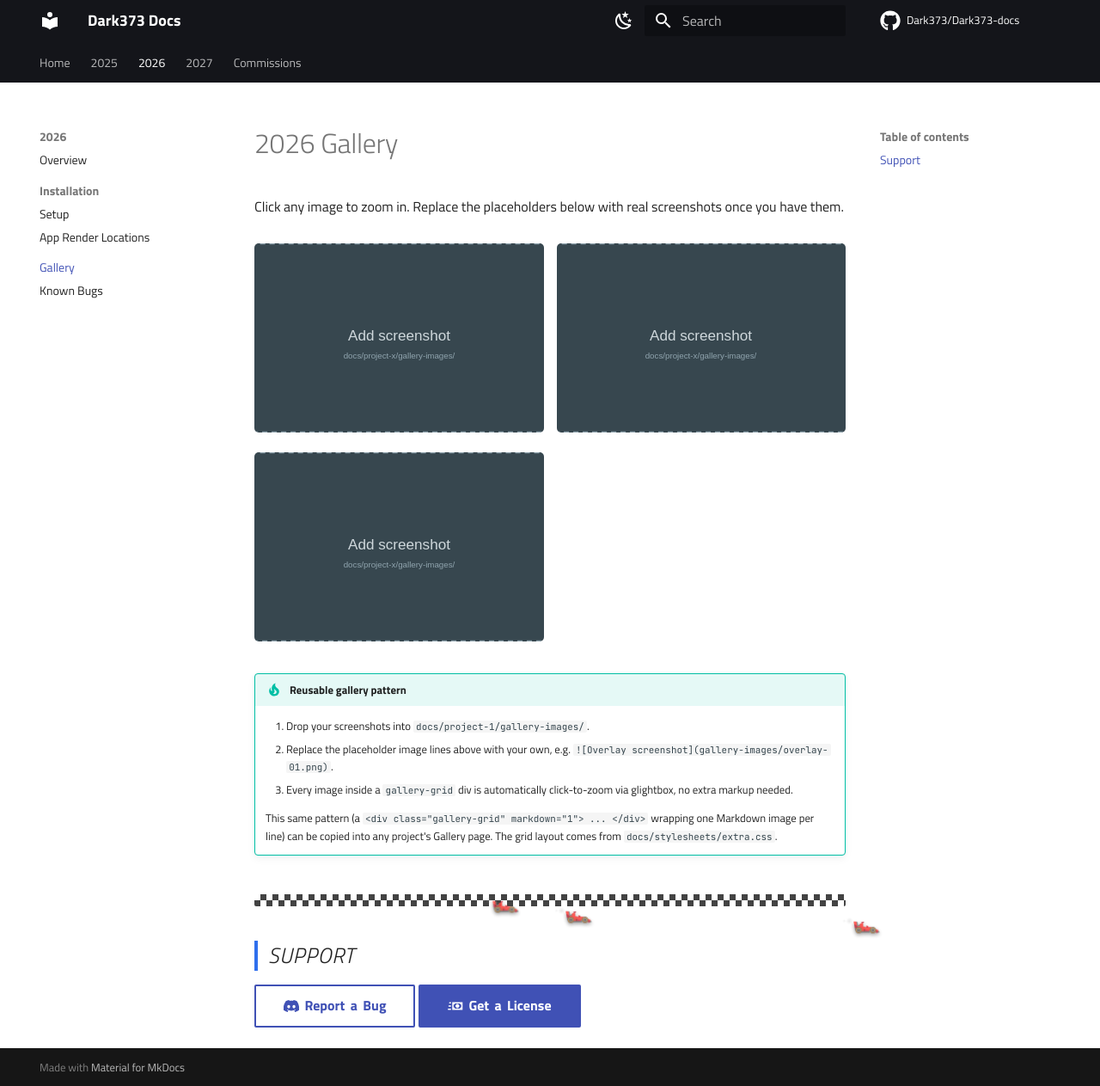
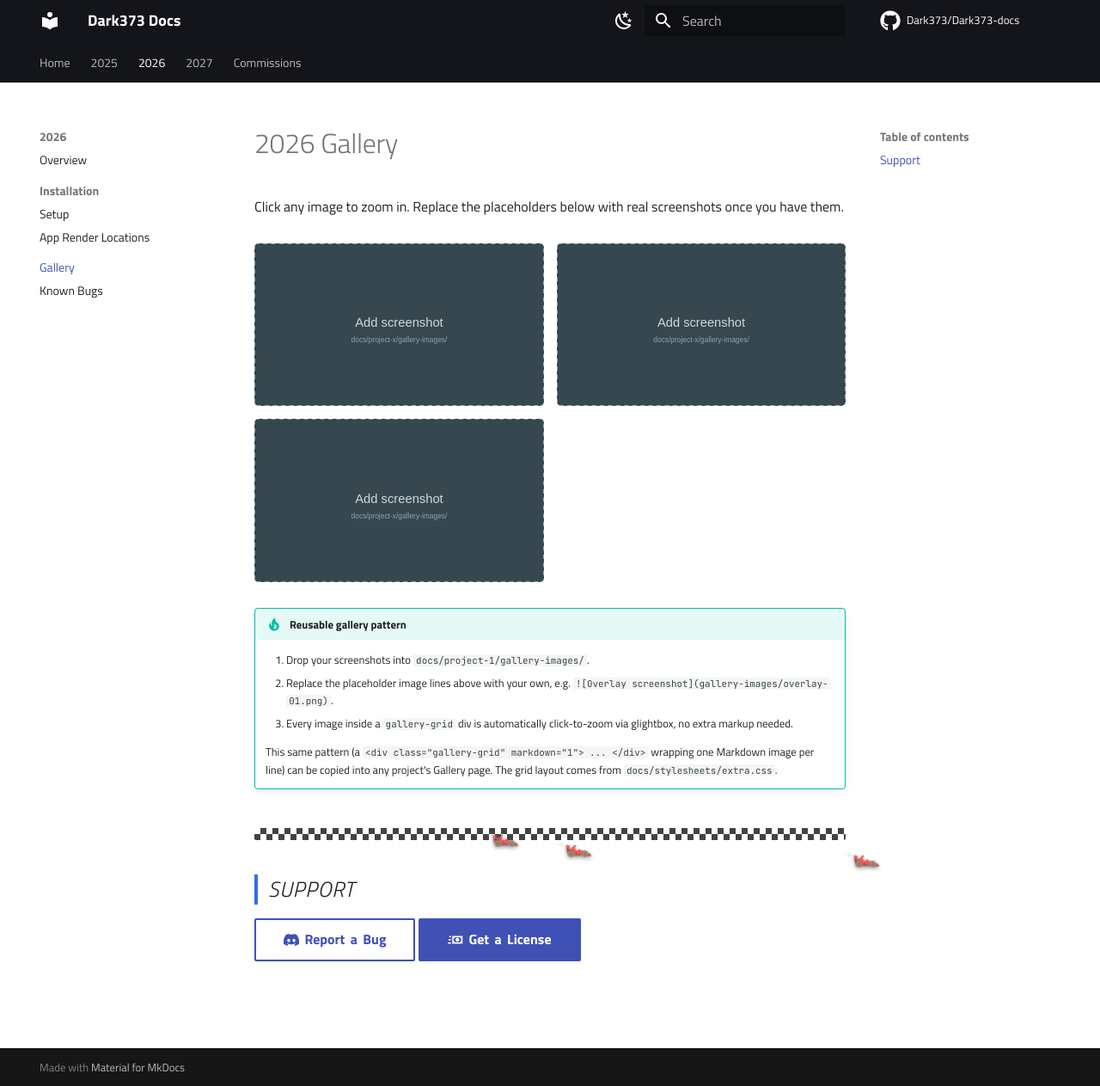
Before and after one commit to Dark373/Dark373-docs, an MkDocs documentation site: the page built from docs/project-1/gallery.md, in a window 1280 px wide and 1263 px high. Shown: the whole window at 86% size. Built offline with MkDocs 1.6.1 and Material for MkDocs 9.7.7, drawn with Linux system fonts in a browser that asks for light colours; comment, search, counter and statistics services are not loaded.

Commit message:
Switch gallery grid to masonry so images keep their native aspect ratio
The old .gallery-grid used a fixed height:220px + object-fit:cover,
cropping every image into a uniform tile — noticeable now that the 2025
gallery has 38 real renders in a mix of portrait and widescreen. Rebuilt
it with CSS multi-column layout (masonry-style: variable-height items
packed into balanced columns) instead of CSS Grid, since Grid's own
masonry mode (grid-template-rows: masonry) is Firefox-only and unsupported
in Chromium. break-inside: avoid on glightbox's wrapper keeps a tall image
from splitting across two columns.

Verified with Playwright: rendered aspect ratio matches natural aspect
ratio exactly on every checked image (no cropping), masonry packing looks
correct at desktop width, collapses cleanly to one column on mobile, and
lightbox zoom still works.

Co-Authored-By: Claude Sonnet 5 <noreply@anthropic.com>
Claude-Session: https://claude.ai/code/session_01WEWdRkUQPkz2PnDqHzXaDT

```diff
--- a/docs/stylesheets/extra.css
+++ b/docs/stylesheets/extra.css
@@ -42,35 +42,51 @@ html.f1-section-yellow {
   content: "🛞  ";
 }
 
-/* Reusable image gallery grid.
-   Wrap a block of Markdown images in a <div class="gallery-grid" markdown="1">
-   (see any project's Gallery page for the pattern) and glightbox will
-   automatically turn each image into a click-to-zoom lightbox. */
+/* Reusable image gallery grid — a masonry layout (CSS multi-column, not
+   CSS Grid) so images keep their native aspect ratio instead of being
+   cover-cropped into uniform tiles. Wrap a block of Markdown images in a
+   <div class="gallery-grid" markdown="1"> (see any project's Gallery page
+   for the pattern) and glightbox will automatically turn each image into
+   a click-to-zoom lightbox.
+   CSS Grid's own masonry mode (grid-template-rows: masonry) would have
+   been the more obvious tool here, but it's Firefox-only — unsupported in
+   every Chromium browser, which is most of this site's audience. Columns
+   is the well-supported way to get variable-height items packed without
+   locking every item in a row to the same height. */
 .gallery-grid {
-  display: grid;
-  grid-template-columns: repeat(auto-fill, minmax(240px, 1fr));
-  gap: 0.75rem;
+  columns: 4 240px;
+  column-gap: 0.75rem;
   margin: 1.5rem 0;
 }
 
 /* Consecutive Markdown image lines with no blank line between them compile
    into ONE shared <p> holding every image, not one <p> per image (confirmed
    by inspecting actual build output, not assumed) — so without this rule,
-   .gallery-grid's CSS grid only ever has that single paragraph as its one
-   direct child, and every image just stacks in a single column regardless
-   of viewport width. display:contents removes the <p>'s own box from the
-   layout tree entirely, promoting its children (glightbox's <a> wrappers)
-   to be direct grid items instead, which is what actually makes this a
-   grid — without requiring gallery authors to remember blank lines between
-   every image. */
+   every image would flow as ordinary inline content inside that single
+   paragraph instead of being packed into the gallery's columns.
+   display:contents removes the <p>'s own box from the layout tree
+   entirely, promoting its children (glightbox's <a> wrappers) to
+   participate in the column layout directly — without requiring gallery
+   authors to remember blank lines between every image. */
 .gallery-grid p {
   display: contents;
 }
 
+/* The actual column item: glightbox's own wrapper, not the <img> — an <a>
+   is inline by default, and an inline element (even after display:contents
+   promotes it into the column flow) doesn't get its own break-inside
+   control the way a block box does, so a tall image could get split
+   across two columns without this. */
+.gallery-grid a.glightbox {
+  display: block;
+  break-inside: avoid;
+  margin-bottom: 0.75rem;
+}
+
 .gallery-grid img {
+  display: block;
   width: 100%;
-  height: 220px;
-  object-fit: cover;
+  height: auto;
   border-radius: 0.25rem;
   cursor: zoom-in !important;
   /* opacity is listed here (not left to .f1-reveal, see racing.js) because
```
